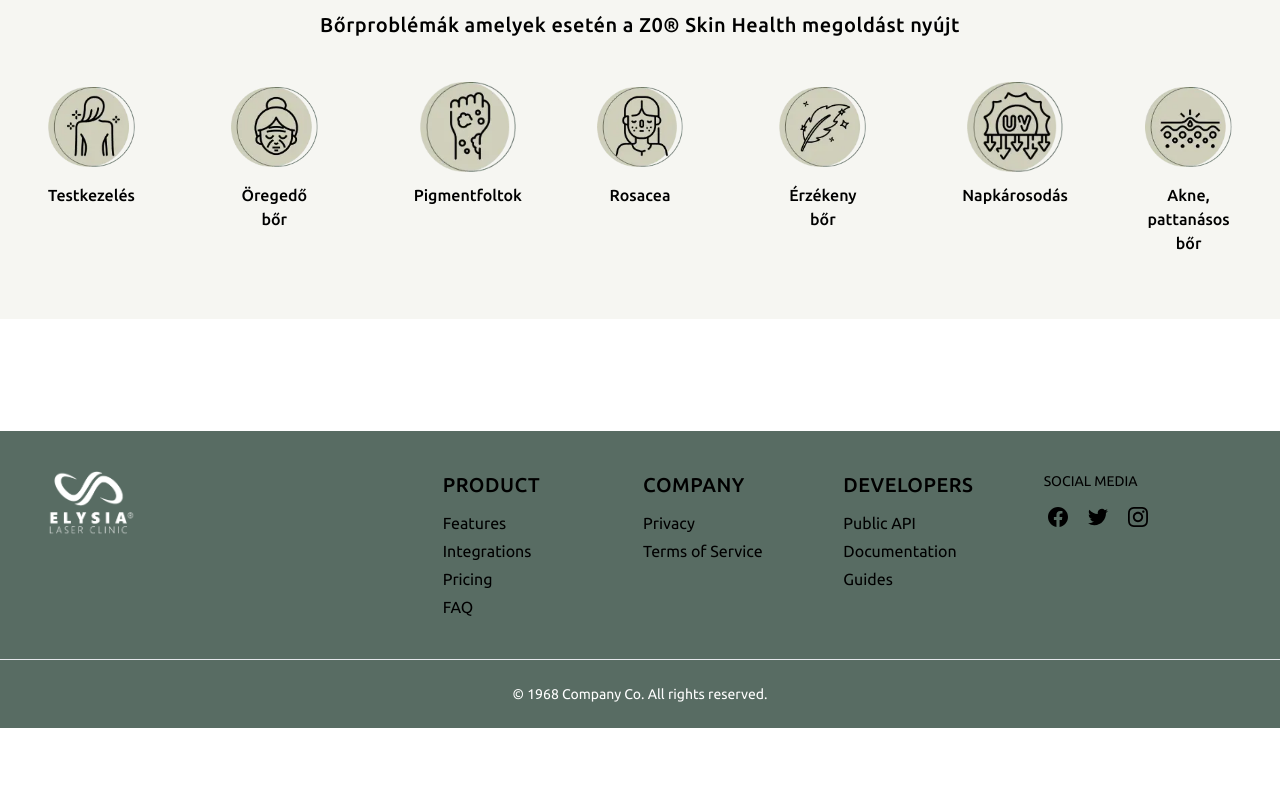
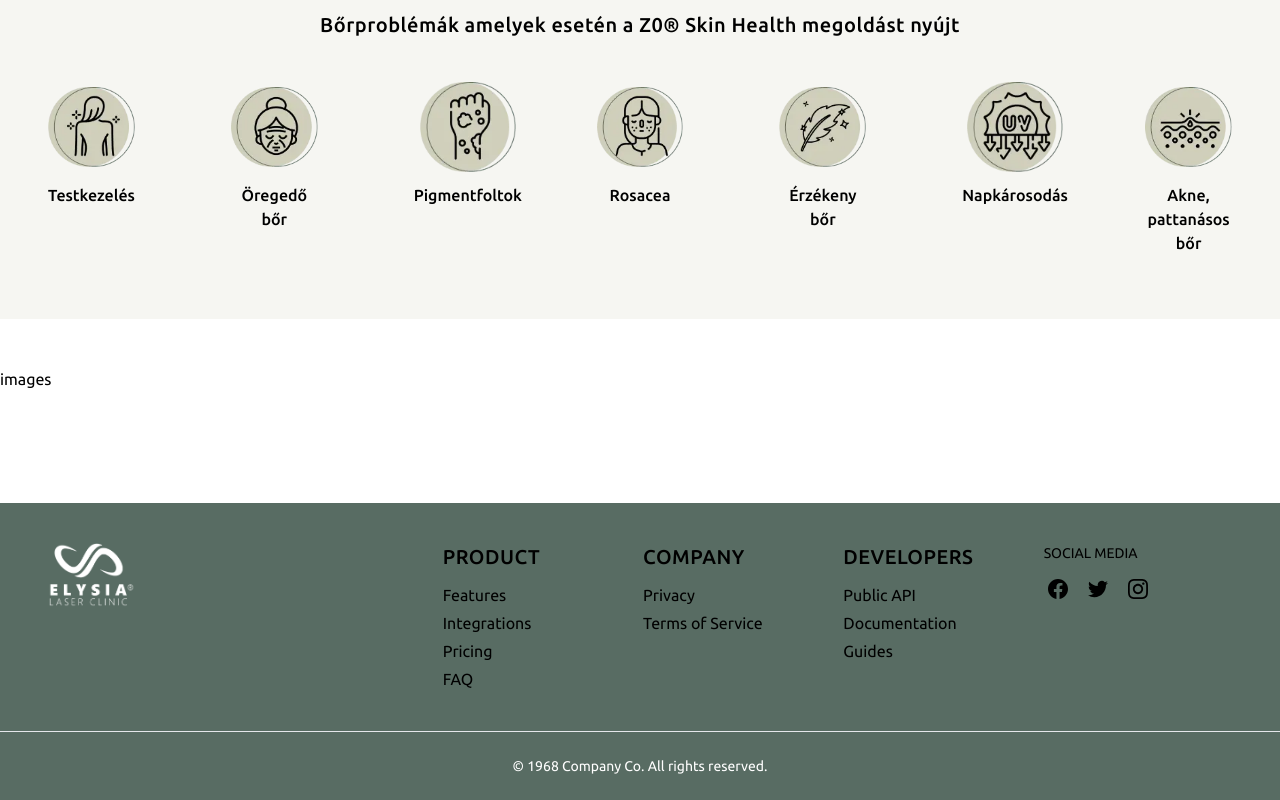
Before and after one commit to omgzsa/elysia-app, a Vue app in the folder frontend/: page /orvosi-termekek/z0-skin-health in a window 1280 px wide. Shown: the part 793-1593 px from the top of the page. Before the commit the page ends 1521 px from the top, so only its background shows below. Built offline with nearby package versions, Linux system fonts and the light colour scheme.

Commit message:
starting image comparison

```diff
--- a/frontend/src/views/ZeroSkin.vue
+++ b/frontend/src/views/ZeroSkin.vue
@@ -107,5 +107,8 @@ const images = [
         </div>
       </div>
     </div>
+
+    <!-- before-after images -->
+    <div>images</div>
   </section>
 </template>
```
